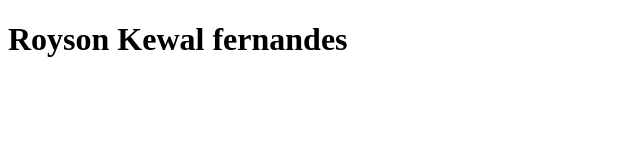
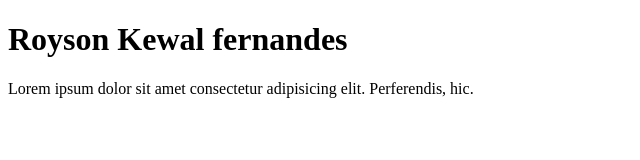
Before and after one commit to Royson-k-fernandes/hunter, a plain HTML site: page index.html in a window 1280 px wide. Shown: the whole page, without its empty margins (0-640 px from the left). Drawn offline with Linux system fonts and the light colour scheme.

Commit message:
p tag added

```diff
--- a/index.html
+++ b/index.html
@@ -7,5 +7,6 @@
 </head>
 <body>
     <h1>Royson Kewal fernandes</h1>
+    <p>Lorem ipsum dolor sit amet consectetur adipisicing elit. Perferendis, hic.</p>
 </body>
 </html>
```
